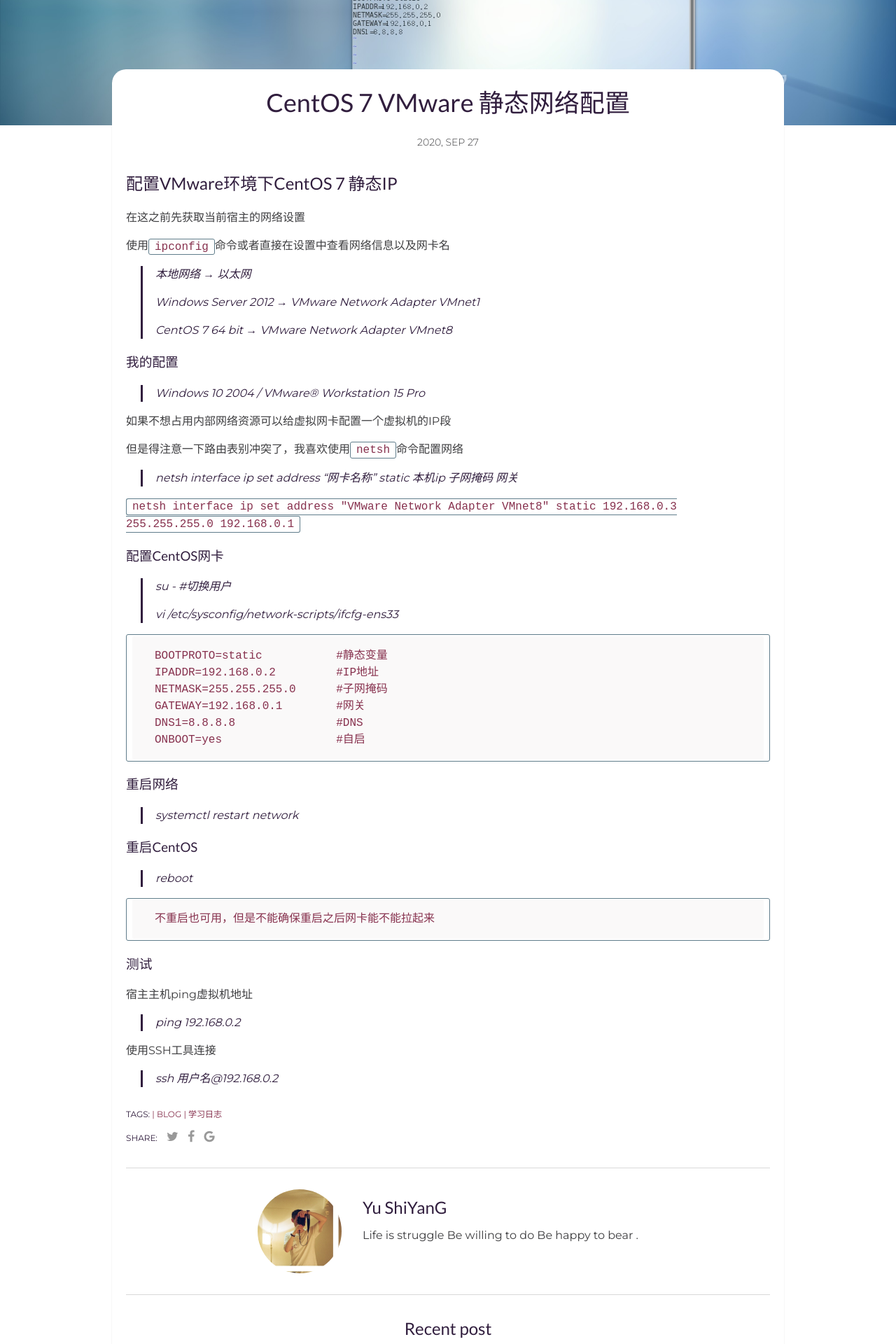
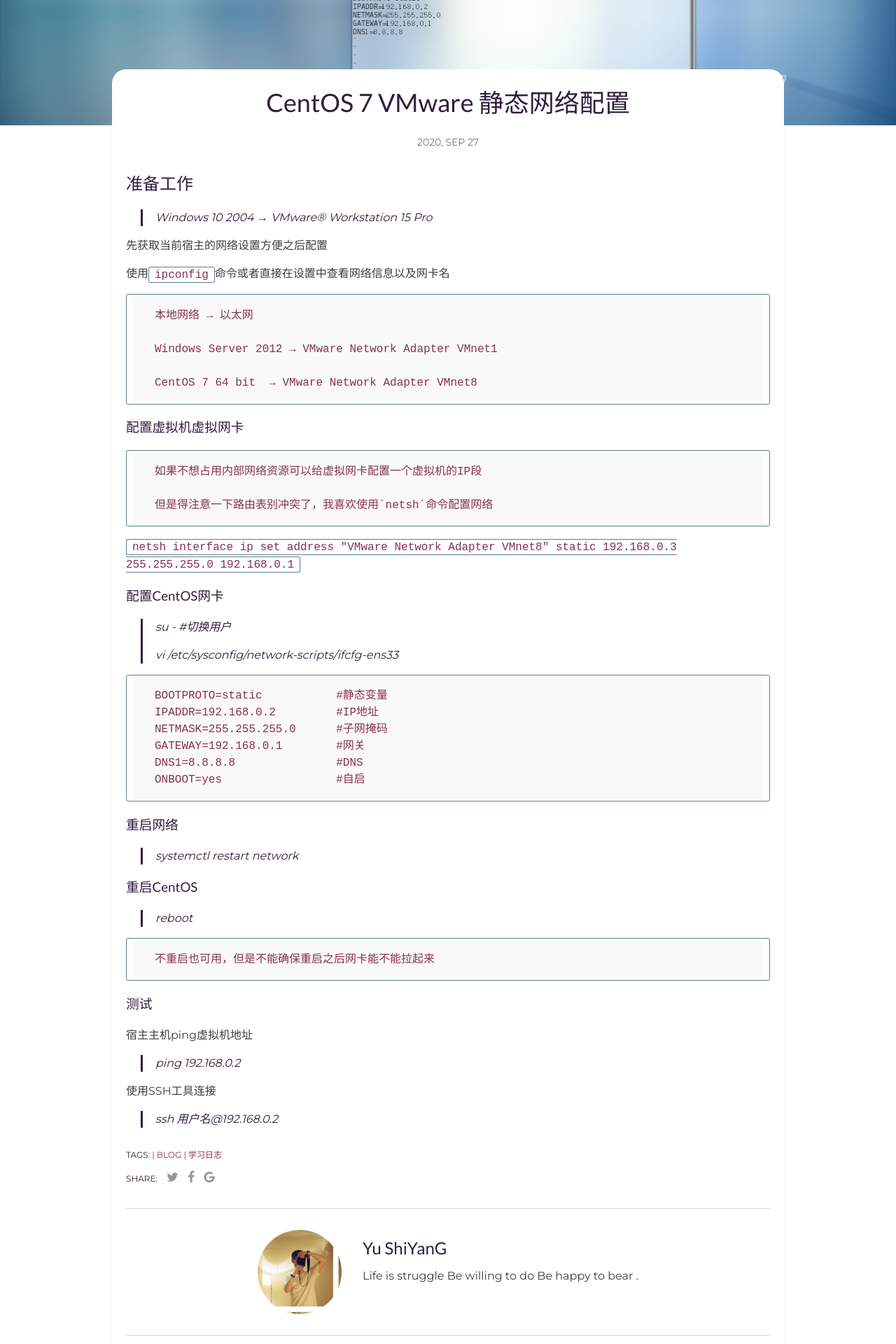
Before and after one commit to techysy/techysy.github.io, a Jekyll site: the page built from _posts/2020-09-03-centos-network-scripts.md, in a window 1280 px wide. Shown: the part 424-2344 px from the top of the page at 70% size. Built offline with Jekyll 4.4.1, drawn with Linux system fonts in a browser that asks for light colours; comment, search, counter and statistics services are not loaded; a style sheet for code colours, icons or effects is not loaded.

Commit message:
Update 2020-09-03-centos-network-scripts.md

````diff
--- a/_posts/2020-09-03-centos-network-scripts.md
+++ b/_posts/2020-09-03-centos-network-scripts.md
@@ -7,27 +7,25 @@
 categories: 分享
 ---
 
-## 配置VMware环境下CentOS 7 静态IP
+## 准备工作
 
-在这之前先获取当前宿主的网络设置
+> Windows 10 2004  →  VMware® Workstation 15 Pro
+
+先获取当前宿主的网络设置方便之后配置
 
 使用`ipconfig`命令或者直接在设置中查看网络信息以及网卡名
 
-> 本地网络 → 以太网
->
-> Windows Server 2012 → VMware Network Adapter VMnet1
->
-> CentOS 7 64 bit  → VMware Network Adapter VMnet8
+    本地网络 → 以太网
 
-### 我的配置
+    Windows Server 2012 → VMware Network Adapter VMnet1
 
-> Windows 10 2004 / VMware® Workstation 15 Pro
+    CentOS 7 64 bit  → VMware Network Adapter VMnet8
 
-如果不想占用内部网络资源可以给虚拟网卡配置一个虚拟机的IP段
+### 配置虚拟机虚拟网卡
 
-但是得注意一下路由表别冲突了，我喜欢使用`netsh`命令配置网络
+    如果不想占用内部网络资源可以给虚拟网卡配置一个虚拟机的IP段
 
-> netsh interface ip set address "网卡名称" static 本机ip 子网掩码 网关
+    但是得注意一下路由表别冲突了，我喜欢使用`netsh`命令配置网络
 
 ```netsh interface ip set address "VMware Network Adapter VMnet8" static 192.168.0.3 255.255.255.0 192.168.0.1```
 
````
